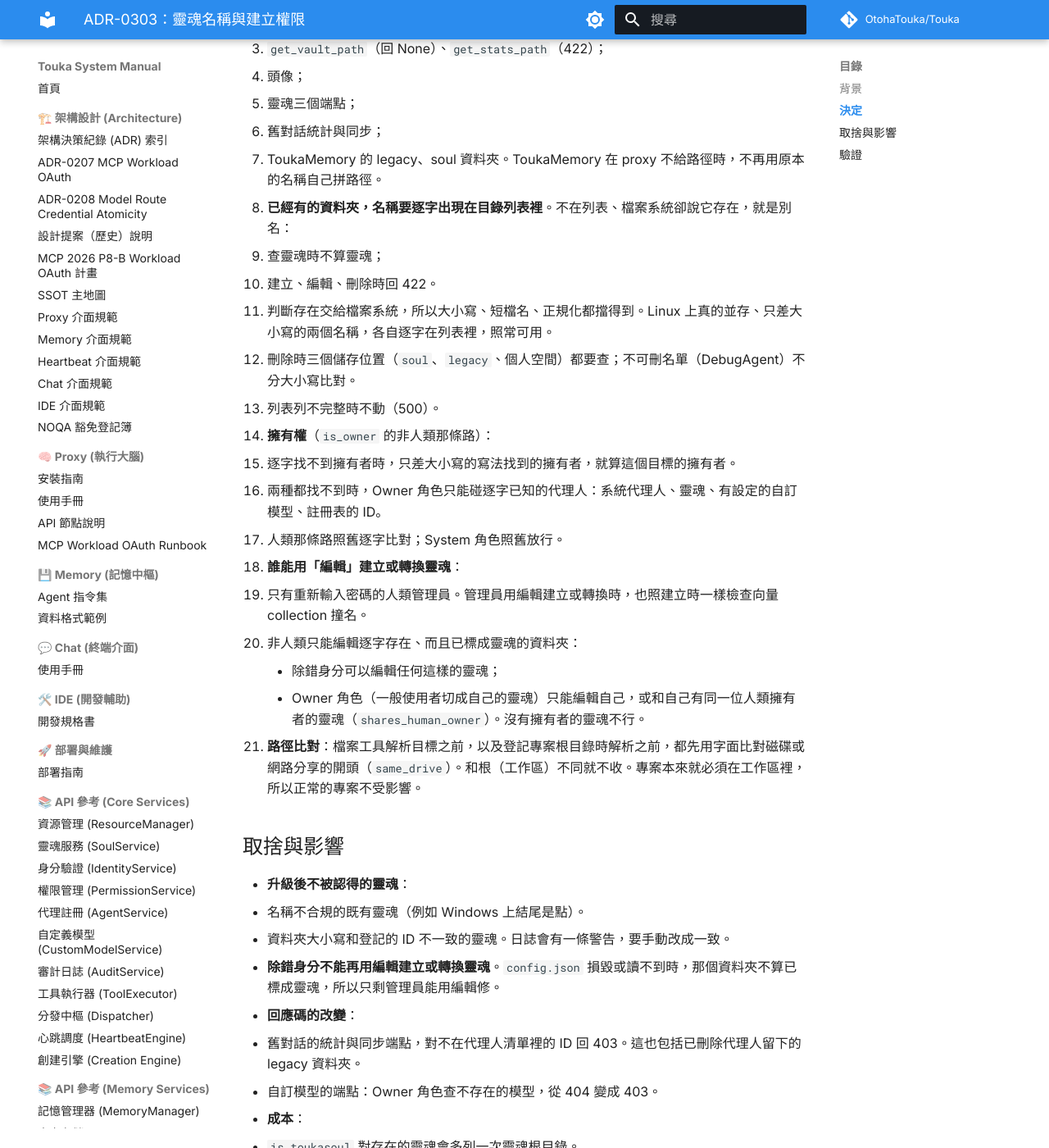
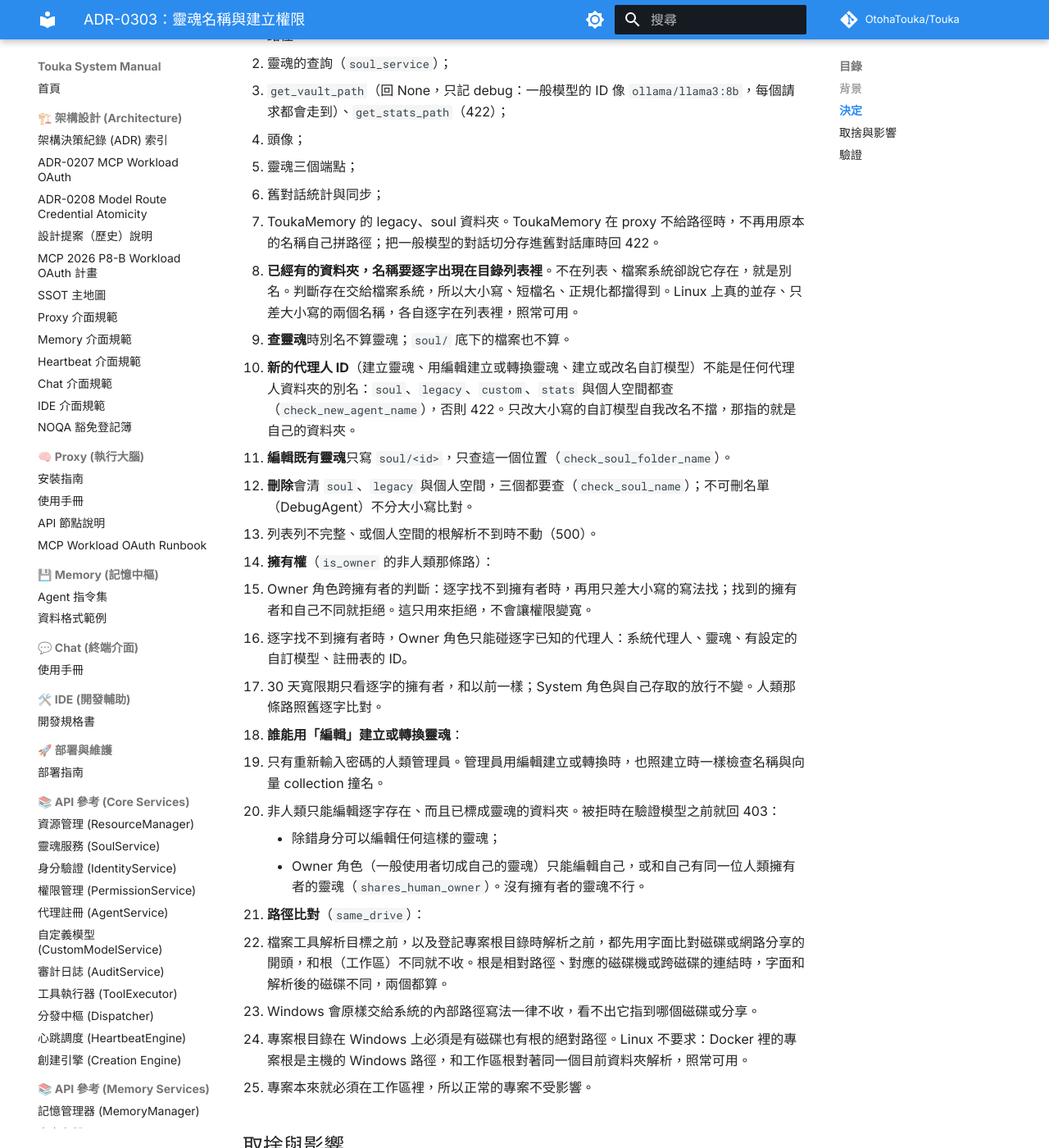
Before and after one commit to OtohaTouka/Touka, an MkDocs documentation site: the page built from docs/architecture/adr/0303-soul-names-and-who-can-create-souls.md, in a window 1280 px wide and 1400 px high, scrolled down 991 px. Shown: the whole window at 82% size. Built offline with MkDocs 1.6.1 and Material for MkDocs 9.7.7, drawn with Linux system fonts in a browser that asks for light colours; comment, search, counter and statistics services are not loaded; some of the changed text lies outside the part shown.

Commit message:
docs(souls): describe the review fixes, the name cache and its limits
SECURITY.md describes the impact without naming entry points.

Co-Authored-By: Claude Opus 5.5 <noreply@anthropic.com>

```diff
--- a/docs/architecture/adr/0303-soul-names-and-who-can-create-souls.md
+++ b/docs/architecture/adr/0303-soul-names-and-who-can-create-souls.md
@@ -1,10 +1,10 @@
 # ADR-0303：靈魂名稱與建立權限
 
-- 狀態：✅ 已實作。一頁計畫由維護者核准，實作計畫經兩輪審查。
+- 狀態：✅ 已實作。一頁計畫由維護者核准，實作計畫經兩輪審查；實作經四位審查（含兩位對抗式）後修正。
 - 日期：2026-11-07
 - 決策者：維護者
 - 相關：ADR-0142（靈魂的編輯與刪除要重新輸入密碼）、ADR-0147（靈魂與使用者 ID 不能撞名）、ADR-0239（授權閘道）、ADR-0277（建立或重新註冊靈魂時的對話標記）、ADR-0293（代理人資料夾不跟隨連結）。
-- 影響範圍：`ToukaProxy/src/routers/souls.py`、`src/routers/stats.py`、`src/routers/debug.py`、`src/services/soul_service.py`、`src/services/resource_manager.py`、`src/services/agent_service.py`、`src/services/authorization_gateway.py`、`src/services/avatar_service.py`、`src/utils/soul_io.py`；`ToukaMemory/src/memory_server/services/manager.py`、`tools/core_file_ops.py`、`utils/drive_bound.py`。
+- 影響範圍：`ToukaProxy/src/routers/souls.py`、`src/routers/custom_models.py`、`src/routers/stats.py`、`src/routers/debug.py`、`src/routers/ui_sessions.py`、`src/services/soul_service.py`、`src/services/resource_manager.py`、`src/services/agent_service.py`、`src/services/authorization_gateway.py`、`src/services/avatar_service.py`、`src/utils/soul_io.py`；`ToukaMemory/src/memory_server/services/manager.py`、`tools/core_file_ops.py`、`utils/drive_bound.py`。
 
 ## 背景
 
@@ -19,43 +19,60 @@
 
 1. **名稱必須是單一段**（`is_zone_segment`），檢查之後才碰檔案系統。下列地方不合規時都不拼路徑：
    - 靈魂的查詢（`soul_service`）；
-   - `get_vault_path`（回 None）、`get_stats_path`（422）；
+   - `get_vault_path`（回 None，只記 debug：一般模型的 ID 像 `ollama/llama3:8b`，每個請求都會走到）、`get_stats_path`（422）；
    - 頭像；
    - 靈魂三個端點；
    - 舊對話統計與同步；
-   - ToukaMemory 的 legacy、soul 資料夾。ToukaMemory 在 proxy 不給路徑時，不再用原本的名稱自己拼路徑。
-2. **已經有的資料夾，名稱要逐字出現在目錄列表裡**。不在列表、檔案系統卻說它存在，就是別名：
-   - 查靈魂時不算靈魂；
-   - 建立、編輯、刪除時回 422。
-   - 判斷存在交給檔案系統，所以大小寫、短檔名、正規化都擋得到。Linux 上真的並存、只差大小寫的兩個名稱，各自逐字在列表裡，照常可用。
-   - 刪除時三個儲存位置（`soul`、`legacy`、個人空間）都要查；不可刪名單（DebugAgent）不分大小寫比對。
-   - 列表列不完整時不動（500）。
+   - ToukaMemory 的 legacy、soul 資料夾。ToukaMemory 在 proxy 不給路徑時，不再用原本的名稱自己拼路徑；把一般模型的對話切分存進舊對話庫時回 422。
+2. **已經有的資料夾，名稱要逐字出現在目錄列表裡**。不在列表、檔案系統卻說它存在，就是別名。判斷存在交給檔案系統，所以大小寫、短檔名、正規化都擋得到。Linux 上真的並存、只差大小寫的兩個名稱，各自逐字在列表裡，照常可用。
+   - **查靈魂**時別名不算靈魂；`soul/` 底下的檔案也不算。
+   - **新的代理人 ID**（建立靈魂、用編輯建立或轉換靈魂、建立或改名自訂模型）不能是任何代理人資料夾的別名：`soul`、`legacy`、`custom`、`stats` 與個人空間都查（`check_new_agent_name`），否則 422。只改大小寫的自訂模型自我改名不擋，那指的就是自己的資料夾。
+   - **編輯既有靈魂**只寫 `soul/<id>`，只查這一個位置（`check_soul_folder_name`）。
+   - **刪除**會清 `soul`、`legacy` 與個人空間，三個都要查（`check_soul_name`）；不可刪名單（DebugAgent）不分大小寫比對。
+   - 列表列不完整、或個人空間的根解析不到時不動（500）。
 3. **擁有權**（`is_owner` 的非人類那條路）：
-   - 逐字找不到擁有者時，只差大小寫的寫法找到的擁有者，就算這個目標的擁有者。
-   - 兩種都找不到時，Owner 角色只能碰逐字已知的代理人：系統代理人、靈魂、有設定的自訂模型、註冊表的 ID。
-   - 人類那條路照舊逐字比對；System 角色照舊放行。
+   - Owner 角色跨擁有者的判斷：逐字找不到擁有者時，再用只差大小寫的寫法找；找到的擁有者和自己不同就拒絕。這只用來拒絕，不會讓權限變寬。
+   - 逐字找不到擁有者時，Owner 角色只能碰逐字已知的代理人：系統代理人、靈魂、有設定的自訂模型、註冊表的 ID。
+   - 30 天寬限期只看逐字的擁有者，和以前一樣；System 角色與自己存取的放行不變。人類那條路照舊逐字比對。
 4. **誰能用「編輯」建立或轉換靈魂**：
-   - 只有重新輸入密碼的人類管理員。管理員用編輯建立或轉換時，也照建立時一樣檢查向量 collection 撞名。
-   - 非人類只能編輯逐字存在、而且已標成靈魂的資料夾：
+   - 只有重新輸入密碼的人類管理員。管理員用編輯建立或轉換時，也照建立時一樣檢查名稱與向量 collection 撞名。
+   - 非人類只能編輯逐字存在、而且已標成靈魂的資料夾。被拒時在驗證模型之前就回 403：
      - 除錯身分可以編輯任何這樣的靈魂；
      - Owner 角色（一般使用者切成自己的靈魂）只能編輯自己，或和自己有同一位人類擁有者的靈魂（`shares_human_owner`）。沒有擁有者的靈魂不行。
-5. **路徑比對**：檔案工具解析目標之前，以及登記專案根目錄時解析之前，都先用字面比對磁碟或網路分享的開頭（`same_drive`）。和根（工作區）不同就不收。專案本來就必須在工作區裡，所以正常的專案不受影響。
+5. **路徑比對**（`same_drive`）：
+   - 檔案工具解析目標之前，以及登記專案根目錄時解析之前，都先用字面比對磁碟或網路分享的開頭，和根（工作區）不同就不收。根是相對路徑、對應的磁碟機或跨磁碟的連結時，字面和解析後的磁碟不同，兩個都算。
+   - Windows 會原樣交給系統的內部路徑寫法一律不收，看不出它指到哪個磁碟或分享。
+   - 專案根目錄在 Windows 上必須是有磁碟也有根的絕對路徑。Linux 不要求：Docker 裡的專案根是主機的 Windows 路徑，和工作區根對著同一個目前資料夾解析，照常可用。
+   - 專案本來就必須在工作區裡，所以正常的專案不受影響。
 
 ## 取捨與影響
 
-- **升級後不被認得的靈魂**：
-  - 名稱不合規的既有靈魂（例如 Windows 上結尾是點）。
-  - 資料夾大小寫和登記的 ID 不一致的靈魂。日誌會有一條警告，要手動改成一致。
+- **升級後的改變**：
+  - 名稱不合規的既有靈魂（例如 Windows 上結尾是點）不再被認得。
+  - 資料夾大小寫和登記的 ID 不一致的靈魂不再被認得，日誌會有一條警告，要手動改成一致。Windows 上手打 ID 的地方（SNS bot 的代理人、心跳排程、群組白名單、身分對應、外部用戶端的模型名、權限設定的代理人對應）大小寫要和 ID 一致。
+  - `legacy`、個人空間的資料夾大小寫和靈魂 ID 不同時，照常能用、能編輯，但不能刪除，要先把資料夾改成和 ID 一致；日誌會寫是哪個位置。
 - **除錯身分不能再用編輯建立或轉換靈魂**。`config.json` 損毀或讀不到時，那個資料夾不算已標成靈魂，所以只剩管理員能用編輯修。
 - **回應碼的改變**：
   - 舊對話的統計與同步端點，對不在代理人清單裡的 ID 回 403。這也包括已刪除代理人留下的 legacy 資料夾。
   - 自訂模型的端點：Owner 角色查不存在的模型，從 404 變成 403。
-- **成本**：
-  - `is_toukasoul` 對存在的靈魂會多列一次靈魂根目錄。
-  - `is_owner` 在沒有擁有者時要算一次已知 ID 的集合（只列名稱，不組護照）。
+  - 把一般模型（ID 不能當資料夾名）的對話切分存進舊對話庫：從 500 變成 422。
+- **「已知的代理人」有兩種範圍**：內容快照與舊對話端點用代理人清單（含群組這類設定項目）；`is_owner` 沒有擁有者時用逐字已知的 ID（不含群組）。所以 Owner 角色對群組這類項目從放行變成拒絕，都是收緊。
+- **成本與快取**：
+  - 查靈魂時，資料夾存在才列一次 `soul/`。上一次列出的名稱以根目錄的修改時間為鍵記住，最多沿用 2 秒；只拿來確認「名稱在列表裡」，不在裡面一律重列，所以不會漏掉剛建立的靈魂。重啟就清空。
+  - 修改時間精度粗或不更新的檔案系統（FAT、部分網路或容器掛載）上，只改大小寫的改名之後，舊名稱最多還會被認得 2 秒。
+  - 有一項讀不到時用列得到的部分判斷，日誌記「列不完整」；建立、編輯、刪除的名稱檢查要列完整才動。
+  - 用別名查詢時每次都會重列（只記住正向的結果，避免剛建立的靈魂被舊結果擋掉）。
+  - `is_owner` 在沒有擁有者時依序查已知 ID，查到就停。
   - 實測數字記在 PR 說明。
-- **不在這次範圍**：自訂模型 ID 的別名（`custom/`）、模型自填專案編號、`/mission` 看板。
+- **已知的限制**：
+  - 同一個磁碟上指向網路分享的符號連結，檔案工具解析時仍會跟過去。建立這種連結在 Windows 需要額外權限，有終端機的代理人本來就能直接連網路。
+  - 刪除靈魂時不檢查隔離暫存區的家目錄是否為別名（要重新輸入密碼的管理員才能刪）。
+- **不在這次範圍**：自訂模型既有 ID 的別名（`custom/` 的編輯與覆寫）、模型自填專案編號、`/mission` 看板。
 
 ## 驗證
 
-`tests/unit/test_soul_name_path_security.py`、`tests/unit/test_drive_bound.py`。兩道測試防線：任何碰到哨兵網路主機的檔案系統呼叫都判失敗，寫到沙盒外的動作直接失敗。在不分大小寫的 Windows 本機用實際的大小寫別名與 8.3 短檔名測；Linux CI 測新行為。
+`tests/unit/test_soul_name_path_security.py`、`tests/unit/test_drive_bound.py`。兩道測試防線：任何碰到哨兵網路主機的檔案系統呼叫都判失敗，寫到沙盒外的動作直接失敗。
+
+- 在不分大小寫的 Windows 本機用實際的大小寫別名與 8.3 短檔名測。
+- Linux CI 用「存在但不在列表裡」的模擬測別名、快取與 Docker 的主機路徑。
+- 每一道新檢查都做過改壞驗證：拿掉之後對應的測試會轉紅。
```
Also changed, not shown: SECURITY.md (+2 -2 lines), docs/CHANGELOG.md (+1 -1 lines), docs/architecture/PROXY_INTERFACE.md (+10 -5 lines), docs/architecture/SSOT_MASTER_MAP.md (+1 -1 lines), 1 other file.
